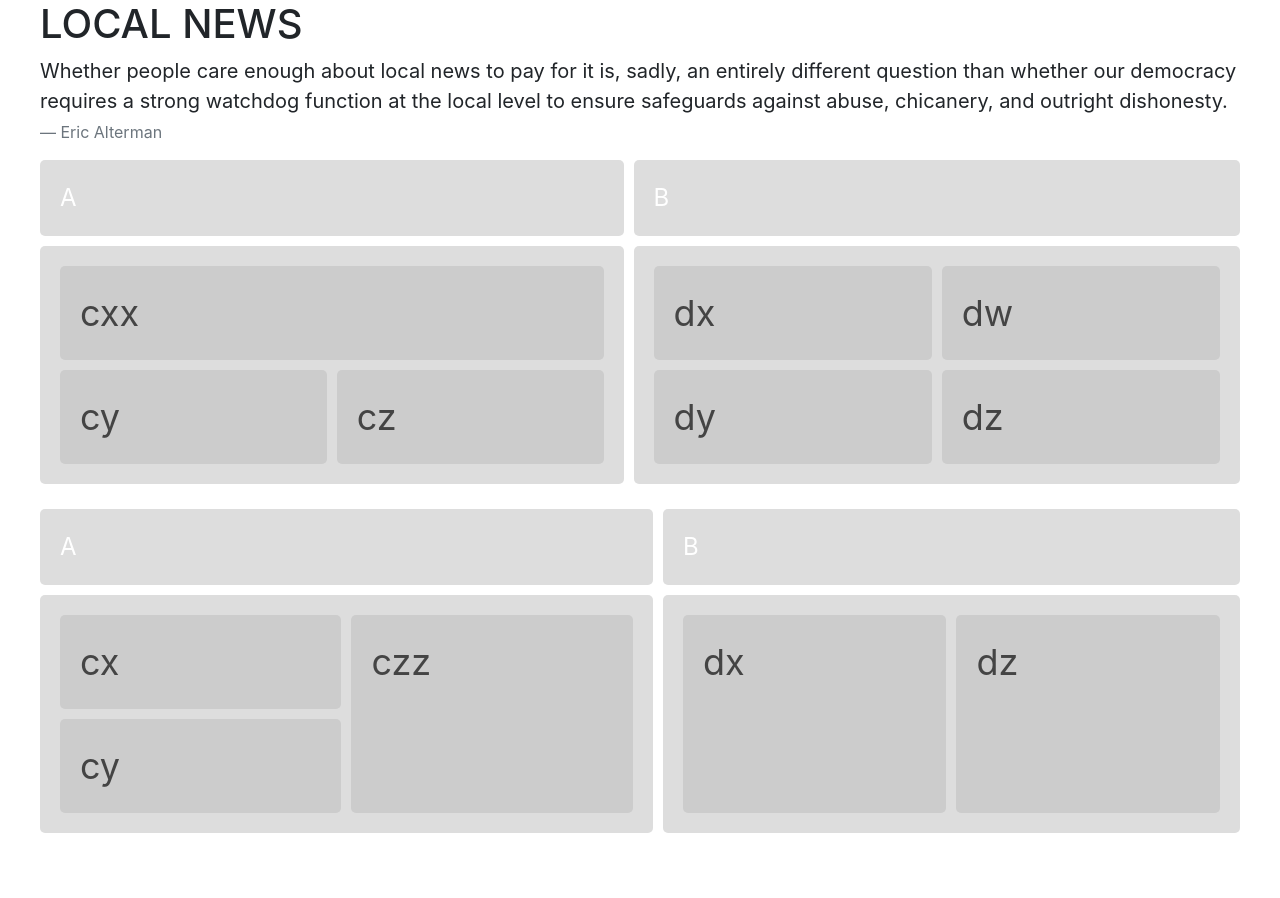
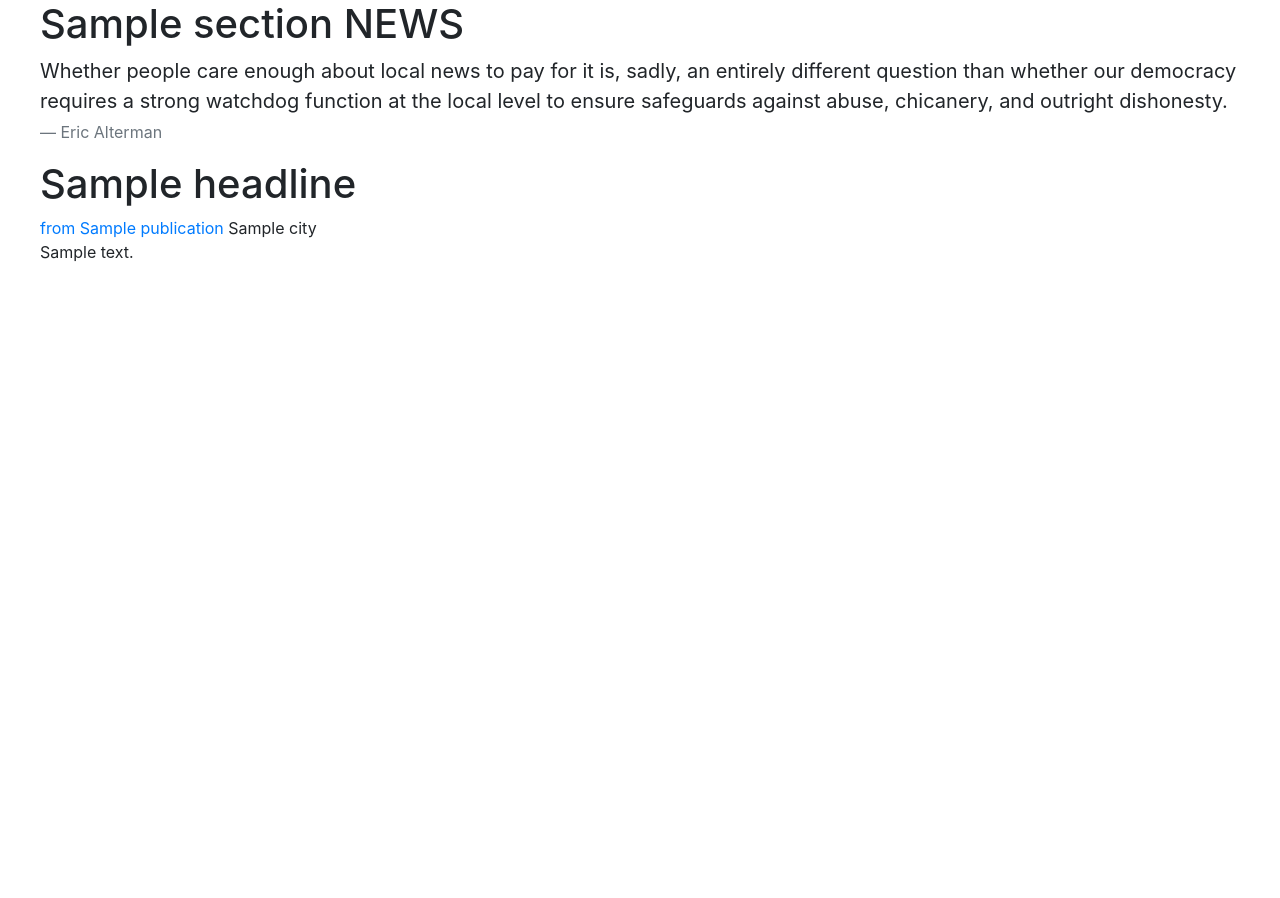
Before and after one commit to John151/news_aggregator, a Django app: template bestnews_site/templates/home.html in a window 1280 px wide. Shown: the part 96-994 px from the top of the page. After the commit the page ends 358 px from the top, so only its background shows below. Run offline with Django 3.2, Linux system fonts and the light colour scheme; the template is opened without the code that fills it: most values are stand-ins (such as "Sample title", 1, 10 or a date in 2020); some libraries are stand-ins or nearby versions.

Commit message:
pagination working

```diff
--- a/bestnews_site/services/get_news.py
+++ b/bestnews_site/services/get_news.py
@@ -5,7 +5,7 @@ import requests
 import os
 import django
 import sys
-from source_info import *
+from .source_info import *
 
 # # include this file location on the path
 sys.path.append(os.getcwd())
@@ -13,7 +13,7 @@ sys.path.append(os.getcwd())
 os.environ.setdefault('DJANGO_SETTINGS_MODULE', 'bestnews.settings')
 django.setup()
 
-from bestnews_site.models import Article
+from ..models import Article
 
 def build_newspapers():
 
--- a/bestnews_site/templates/home.html
+++ b/bestnews_site/templates/home.html
@@ -2,7 +2,7 @@
 
 {% block content %}
 <!-- Section header -->
-<h1 class="section-header">LOCAL NEWS</h1>
+<h1 class="section-header">{{ section }} NEWS</h1>
 <!-- section quote -->
 <div>
     <blockquote class="blockquote">
@@ -14,35 +14,45 @@
     </blockquote>
 </div>
 
-<div class="wrapper">
-    <div class="box a">A</div>
-    <div class="box b">B</div>
-    <div class="box c">
-        <div class="box xx">cxx</div>
-        <div class="box y">cy</div>
-        <div class="box z">cz</div>
-    </div>
-    <div class="box d">
-        <div class="box w">dw</div>
-        <div class="box x">dx</div>
-        <div class="box y">dy</div>
-        <div class="box z">dz</div>
-    </div>
+{% for article in page_obj %}
+
+<div class="conatiner">
+    <h1>{{ article.headline }}</h1>
+    {% url 'from {{ article.publication }}' as article.url %}
+    <a href="{{ article.url }}">from {{ article.publication }}</a>
+    <a>{{ article.city }}</a>
+    {% if article.authors %}
+        <p class="authors">{{ article.author }}</p>
+    {% endif %}
+    <p>{{ article.body|truncatechars:1200 }}</p>
 </div>
 
-<div class="wrapper">
-    <div class="box a">A</div>
-    <div class="box b">B</div>
-    <div class="box c">
-       <div class="box x">cx</div>
-       <div class="box y">cy</div>
-       <div class="box zz">czz</div>
-    </div>
-    <div class="box d">
-        <div class="box x">dx</div>
-        <div class="box z">dz</div>
-    </div>
-</div>
+{% endfor %}
+
+
+<nav aria-label="Page navigation example">
+    {% if page_obj.has_other_pages %}
+        <ul class="pagination">
+        {% if page_obj.has_previous %}
+            <li class="page-item"><a class="page-link" href="?page={{ page_obj.previous_page_number }}">Previous</a></li>
+        {% else %}
+            <li class="disabled"><span>&laquo;</span></li>
+        {% endif %}
+        {% for i in page_obj.paginator.page_range %}
+            {% if page_obj.number == i %}
+                <li class="active"><span>{{ i }} <span class="sr-only">(current)</span></span></li>
+            {% else %}
+                <li><a href="?page={{ i }}">{{ i }}</a></li>
+            {% endif %}
+        {% endfor %}
+        {% if users.has_next %}
+            <li><a href="?page={{ users.next_page_number }}">&raquo;</a></li>
+        {% else %}
+            <li class="disabled"><span>&raquo;</span></li>
+        {% endif %}
+    {% endif %}
+    </ul>
+  </nav>
 
 
 {% endblock %}
```
Also changed, not shown: bestnews_site/templates/investigations.html (+48 -0 lines), bestnews_site/views.py (+7 -3 lines).
